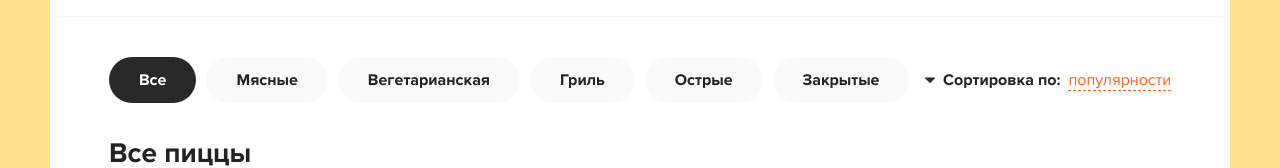
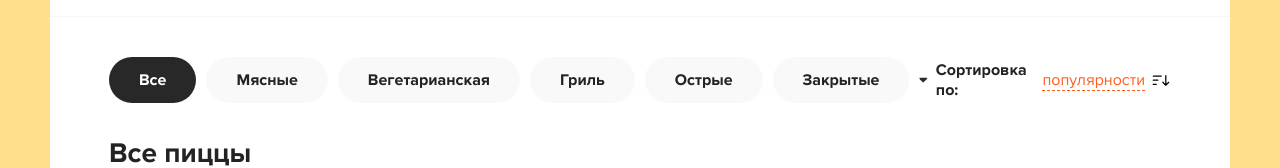
Before and after one commit to Villianjuice/pizza, a React (Create React App) app: page / in a window 1280 px wide. Shown: the part 165-333 px from the top of the page. Built offline with nearby package versions, Linux system fonts and the light colour scheme; data requests are answered from the project's data file.

Commit message:
update filter

```diff
--- a/src/components/SortPopup.jsx
+++ b/src/components/SortPopup.jsx
@@ -1,11 +1,18 @@
 import React, { useEffect, useRef, useState } from 'react';
 import { PropTypes } from 'prop-types';
+import sortOrderIcon from '../assets/img/sort-asc-svgrepo-com.svg';
+import classNames from 'classnames';
 
-const SortPopup = React.memo(function SortPopup ({ items, activeSortType, onClickSortType })  {
+const SortPopup = React.memo(function SortPopup({
+  items,
+  activeSortType,
+  onClickSortType,
+  order,
+  onClickOrder,
+}) {
   const [visiblePopup, setVisiblePopup] = useState(false);
   const sortRef = useRef();
-  const labelActiveSortType = items.find(obj => obj.type === activeSortType).name
-
+  const labelActiveSortType = items.find((obj) => obj.type === activeSortType).name;
   const TooglePopup = () => {
     setVisiblePopup(!visiblePopup);
   };
@@ -18,7 +25,18 @@ const SortPopup = React.memo(function SortPopup ({ items, activeSortType, onClic
 
   const onSelectItem = (type) => {
     onClickSortType(type);
-    setVisiblePopup(false)
+    setVisiblePopup(false);
+  };
+
+  const handleOrder = () => {
+    let newOrder;
+
+    if (order === 'asc') {
+      newOrder = 'desc';
+    } else {
+      newOrder = 'asc';
+    }
+    onClickOrder(newOrder);
   };
 
   useEffect(() => {
@@ -42,6 +60,7 @@ const SortPopup = React.memo(function SortPopup ({ items, activeSortType, onClic
         </svg>
         <b>Сортировка по:</b>
         <span onClick={TooglePopup}>{labelActiveSortType}</span>
+        <img src={sortOrderIcon} onClick={handleOrder} alt="sortOrderIcon" className={classNames('sort__order', {asc: order === 'asc'})} />
       </div>
       {visiblePopup && (
         <div className="sort__popup">
@@ -50,8 +69,7 @@ const SortPopup = React.memo(function SortPopup ({ items, activeSortType, onClic
               <li
                 key={`${obj.type}_${index}`}
                 className={activeSortType === obj.type ? 'active' : ''}
-                onClick={() => onSelectItem(obj.type)}
-                >
+                onClick={() => onSelectItem(obj.type)}>
                 {obj.name}
               </li>
             ))}
@@ -60,12 +78,12 @@ const SortPopup = React.memo(function SortPopup ({ items, activeSortType, onClic
       )}
     </div>
   );
-})
+});
 
 SortPopup.propTypes = {
   items: PropTypes.arrayOf(PropTypes.object).isRequired,
   activeSortType: PropTypes.string.isRequired,
-  onClickSortType: PropTypes.func.isRequired
+  onClickSortType: PropTypes.func.isRequired,
 };
 
 export default SortPopup;
--- a/src/pages/Home.jsx
+++ b/src/pages/Home.jsx
@@ -3,7 +3,7 @@ import { useDispatch, useSelector } from 'react-redux';
 
 import { BlockLoaded, Categories, PizzaBlock, SortPopup } from '../components';
 import { fetchPizzas } from '../redux/actions/pizzas';
-import { setCategory, setSortBy } from './../redux/actions/filter';
+import { setCategory, setOrder, setSortBy } from './../redux/actions/filter';
 
 const categoryNames = ['Мясные', 'Вегетарианская', 'Гриль', 'Острые', 'Закрытые'];
 
@@ -24,10 +24,11 @@ const Home = () => {
     category: filters.category,
     sortBy: filters.sortBy,
   }));
+  const order = useSelector(({ filters }) => filters.order);
 
   React.useEffect(() => {
-    dispatch(fetchPizzas(category, sortBy));
-  }, [dispatch, category, sortBy]);
+    dispatch(fetchPizzas(category, sortBy, order));
+  }, [dispatch, category, sortBy, order]);
 
   const onSelectItem = React.useCallback(
     (index) => {
@@ -35,9 +36,18 @@ const Home = () => {
     },
     [dispatch],
   );
-  const onClickSortType = React.useCallback((type) => {
-    dispatch(setSortBy(type))
-  }, [dispatch])
+  const onSelectOrder = React.useCallback(
+    (order) => {
+      dispatch(setOrder(order))
+    }, [dispatch]
+  )
+  const onClickSortType = React.useCallback(
+    (type) => {
+      dispatch(setSortBy(type));
+    },
+    [dispatch],
+  );
+  console.log(order);
 
   return (
     <div className="container">
@@ -47,7 +57,7 @@ const Home = () => {
           items={categoryNames}
           activeCategory={category}
         />
-        <SortPopup items={sortItems} activeSortType={sortBy} onClickSortType={onClickSortType} />
+        <SortPopup items={sortItems} activeSortType={sortBy} onClickSortType={onClickSortType} order={order} onClickOrder={onSelectOrder} />
       </div>
       <h2 className="content__title">Все пиццы</h2>
       <div className="content__items">
--- a/src/redux/actions/filter.js
+++ b/src/redux/actions/filter.js
@@ -6,3 +6,7 @@ export const setCategory = (category) => ({
     type: 'SET_CATEGORY',
     payload: category
 });
+export const setOrder = (order) => ({
+  type: 'SET_ORDER',
+  payload: order
+})
--- a/src/redux/actions/pizzas.js
+++ b/src/redux/actions/pizzas.js
@@ -5,12 +5,11 @@ export const setLoaded = (bool) => ({
   payload: bool,
 });
 
-export const fetchPizzas = (category, sortBy) => (dispatch) => {
+export const fetchPizzas = (category, sortBy, order) => (dispatch) => {
   dispatch(setLoaded(false))
-  axios.get(`http://localhost:3001/pizzas?${category !== null ? `category=${category}` : ''}&_sort=${sortBy}&_order=asc`).then(({ data }) => {
+  axios.get(`http://localhost:3001/pizzas?${category !== null ? `category=${category}` : ''}&_sort=${sortBy}&_order=${order}`).then(({ data }) => {
     dispatch(setPizzas(data));
   });
-  console.log(category, sortBy);
 };
 
 export const setPizzas = (items) => ({
--- a/src/redux/reducers/filter.js
+++ b/src/redux/reducers/filter.js
@@ -1,22 +1,33 @@
 const initialState = {
   category: null,
   sortBy: 'rating',
+  order: 'asc',
 };
 
 const filters = (state = initialState, action) => {
-	if (action.type === 'SET_SORT_BY'){
+  switch (action.type) {
+    case 'SET_SORT_BY':
       return {
         ...state,
-			sortBy: action.payload
+        sortBy: action.payload,
+        order: 'asc',
       };
-	}
-	if (action.type === 'SET_CATEGORY'){
+    case 'SET_CATEGORY':
       return {
         ...state,
-			category: action.payload
+        category: action.payload,
+        order: 'asc',
       };
+    case 'SET_ORDER':
+      return {
+        ...state,
+        order: action.payload,
+      };
+    default:
+      return state;
   }
-	return state
+
+
 };
 
 export default filters;
--- a/src/redux/reducers/index.js
+++ b/src/redux/reducers/index.js
@@ -1,6 +1,7 @@
 import { combineReducers } from 'redux'
 import filters from './filter'
 import pizzas from './pizzas'
+
 
 const rootReducers = combineReducers({
   filters,
--- a/src/scss/components/_sort.scss
+++ b/src/scss/components/_sort.scss
@@ -54,4 +54,11 @@
       }
     }
   }
+  &__order{
+    width: 20px;
+    margin-left: 6px;
+    &.asc {
+      transform: rotate(180deg) scaleX(-1);
+    }
+  }
 }
```
Also changed, not shown: src/assets/img/sort-asc-svgrepo-com.svg (added). Lines whose indentation alone changed are shown as unchanged.
